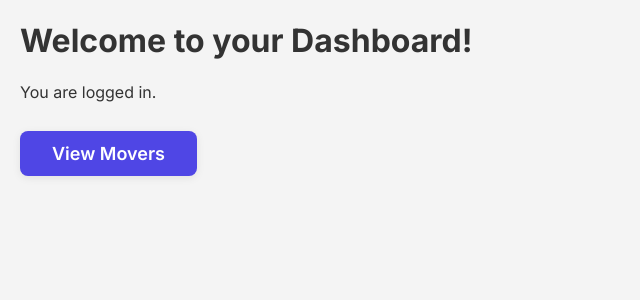
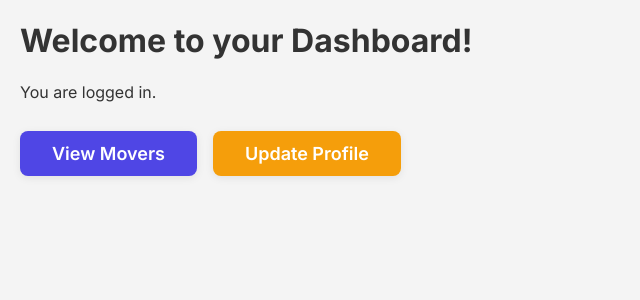
Before and after one commit to anjalibhimani/brown-movers-app, a Next.js app in the folder frontend/: page /dashboard in a window 1280 px wide. Shown: the top 300 px of the page, without its empty margins (0-640 px from the left). Built offline with nearby package versions, Linux system fonts and the light colour scheme.

Commit message:
update profile button page.js

```diff
--- a/frontend/app/dashboard/page.js
+++ b/frontend/app/dashboard/page.js
@@ -21,6 +21,23 @@ export default function Dashboard() {
             View Movers
           </a>
         </Link>
+        <Link href="/profile/update" legacyBehavior>
+          <a style={{
+            display: 'inline-block',
+            marginTop: 24,
+            marginLeft: 16,
+            padding: '12px 32px',
+            background: '#f59e0b',
+            color: '#fff',
+            borderRadius: 8,
+            fontWeight: 600,
+            textDecoration: 'none',
+            fontSize: 18,
+            boxShadow: '0 2px 8px rgba(0,0,0,0.08)'
+          }}>
+            Update Profile
+          </a>
+        </Link>
       </div>
     );
   }
```
